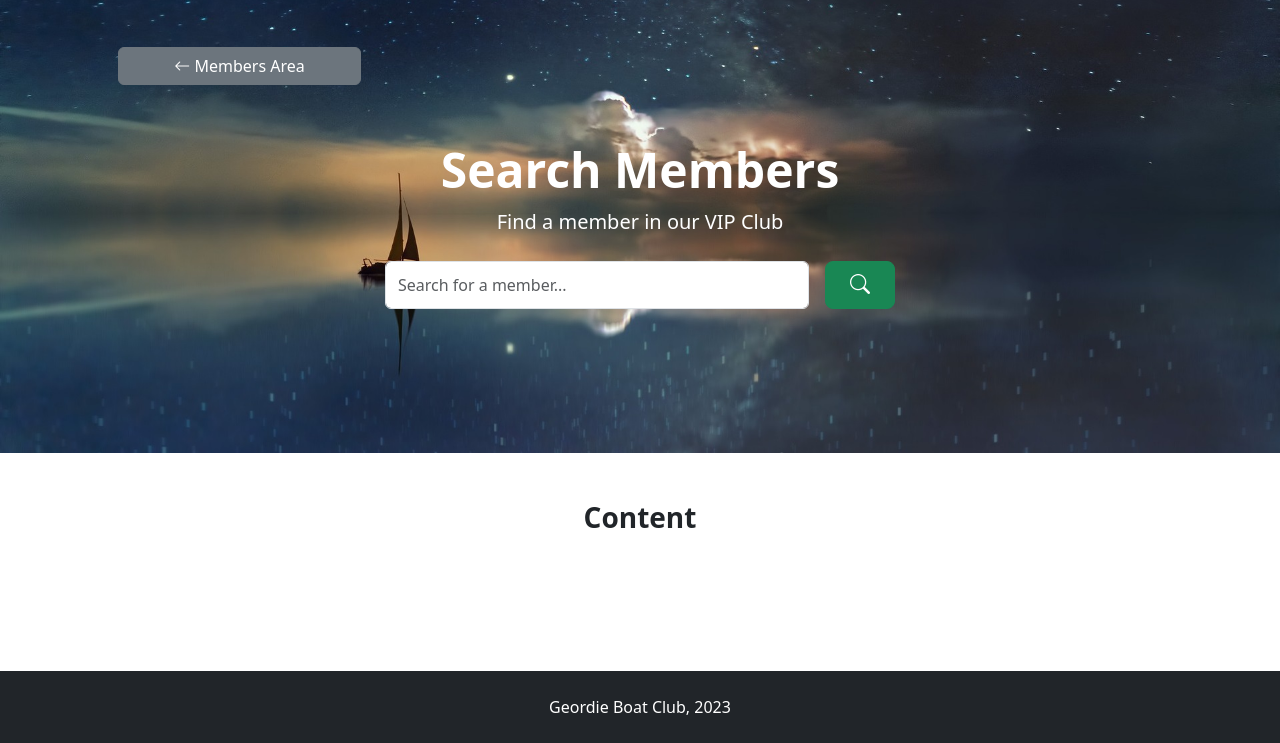
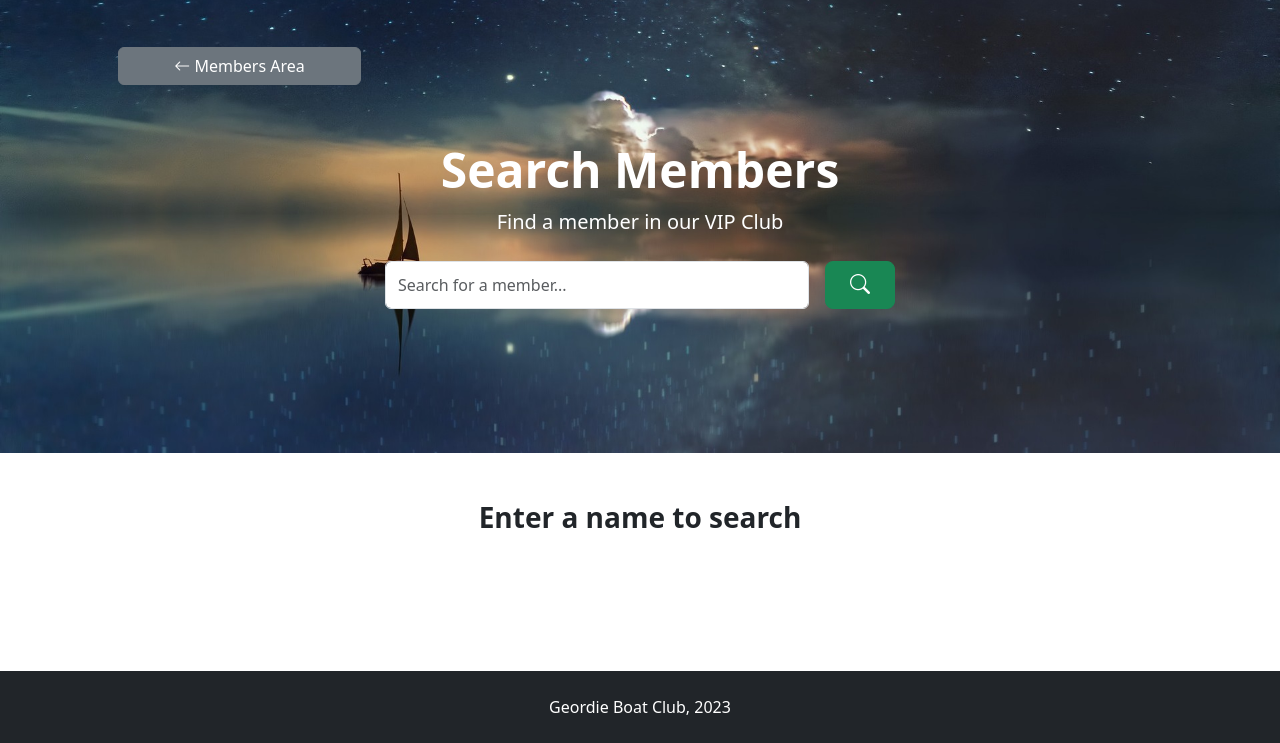
Before and after one commit to CyberSoc-Newcastle/sql-injection-competition, a Flask app: page /members/search in a window 1280 px wide. Shown: the part 57-800 px from the top of the page. Run offline with Flask 3, Linux system fonts and the light colour scheme; the visitor is signed in with stand-in values (Sample User, id 1).

Commit message:
Add search for members feature

```diff
--- a/app.py
+++ b/app.py
@@ -122,7 +122,16 @@ def rent_boat():
 @app.route('/members/search')
 @login_required
 def members_search():
-    return render_template("members/search.html")
+    args = request.args
+    query = args.get('query')
+    results = []
+    query_text = "Enter a name to search"
+    if query:
+        results = db.session.execute(text(f"SELECT fullname FROM users WHERE "
+                                         f"LOWER(fullname) LIKE '%{query.lower()}%'")).fetchall()
+        query_text = f'Showing {len(results)} result(s) for "{query}"'
+
+    return render_template("members/search.html", query=query_text, results=results)
 
 
 @app.route('/members/motto')
--- a/templates/members/search.html
+++ b/templates/members/search.html
@@ -15,7 +15,18 @@
     <!-- Features section-->
     <section class="py-5 text-center" id="features">
         <div class="container px-5">
-            <h2 class="h3 fw-bolder mb-5">Content</h2>
+            <h2 class="h3 fw-bolder mb-5">
+                {{ query }}
+            </h2>
+            {% for result in results %}
+                <div class="col-lg-12 mb-3 card">
+                    <div class="card-body d-flex flex-row align-items-center">
+                        <div class="ps-3 w-100">
+                            <h2 class="h4 fw-bolder p-0 m-0">{{ result.fullname }}</h2>
+                        </div>
+                    </div>
+                </div>
+            {% endfor %}
         </div>
     </section>
 {% endblock %}
```
